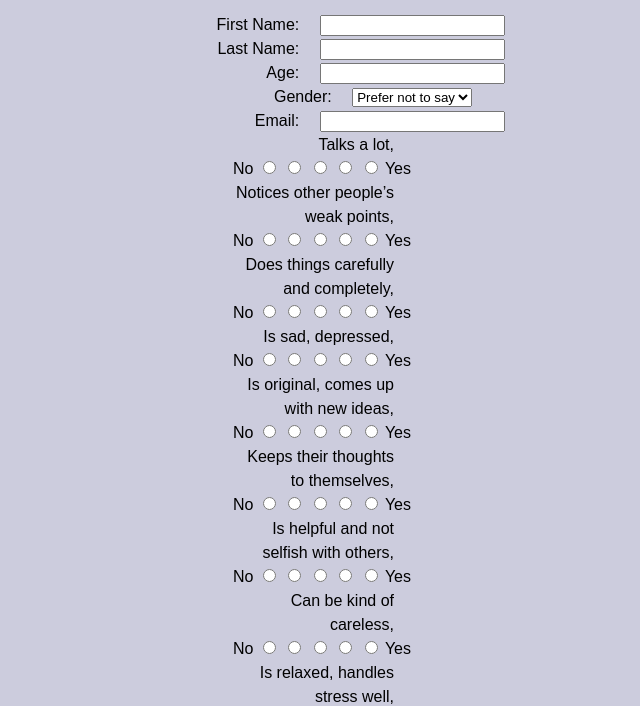
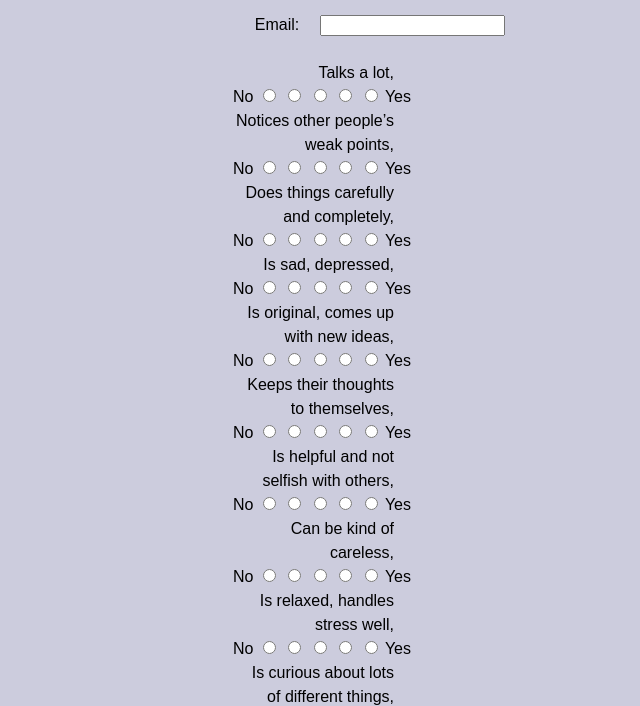
Before and after one commit to Zero4793/UniHack-DHRZ, a plain HTML site: page frontend/index.html in a window 1280 px wide. Shown: the part 73-779 px from the top of the page, without its empty margins (318-958 px from the left). Drawn offline with nearby package versions, Linux system fonts and the light colour scheme.

Commit message:
header, and minimised contact information

```diff
--- a/frontend/index.html
+++ b/frontend/index.html
@@ -23,32 +23,12 @@
   <div id="myForm" class="myForm">
 
     <!-- user/account info -->
-    <p>
-      <label for="fname">First Name: </label>
-      <input type="text" name="fname" id="fname" value=""><br>
-    </p>
-    <p>
-      <label for="lname">Last Name: </label>
-      <input type="text" name="lname" id="lname" value=""><br>
-    </p>
-    <p>
-      <label for="age">Age: </label>
-      <input type="number" name="age" id="age" value=""><br>
-    <p>
-      <label for="gender">Gender: </label>
-      <select name="gender" id="gender">
-        <option value="0">Female</option>
-        <option value="1">Male</option>
-        <option value="2">Non-binary</option>
-        <option value="3">Other</option>
-        <option selected value="4">Prefer not to say</option>
-      </select>
-    </p>
+
     <p>
       <label for="email">Email: </label>
       <input type="text" name="email" id="email" value=""><br>
     </p>
-
+    <br>
     <!-- Questions should be auto added by javascript file -->
     <div id="questionArea"></div>
 
```
Also changed, not shown: frontend/home_page.html (+1 -1 lines).
